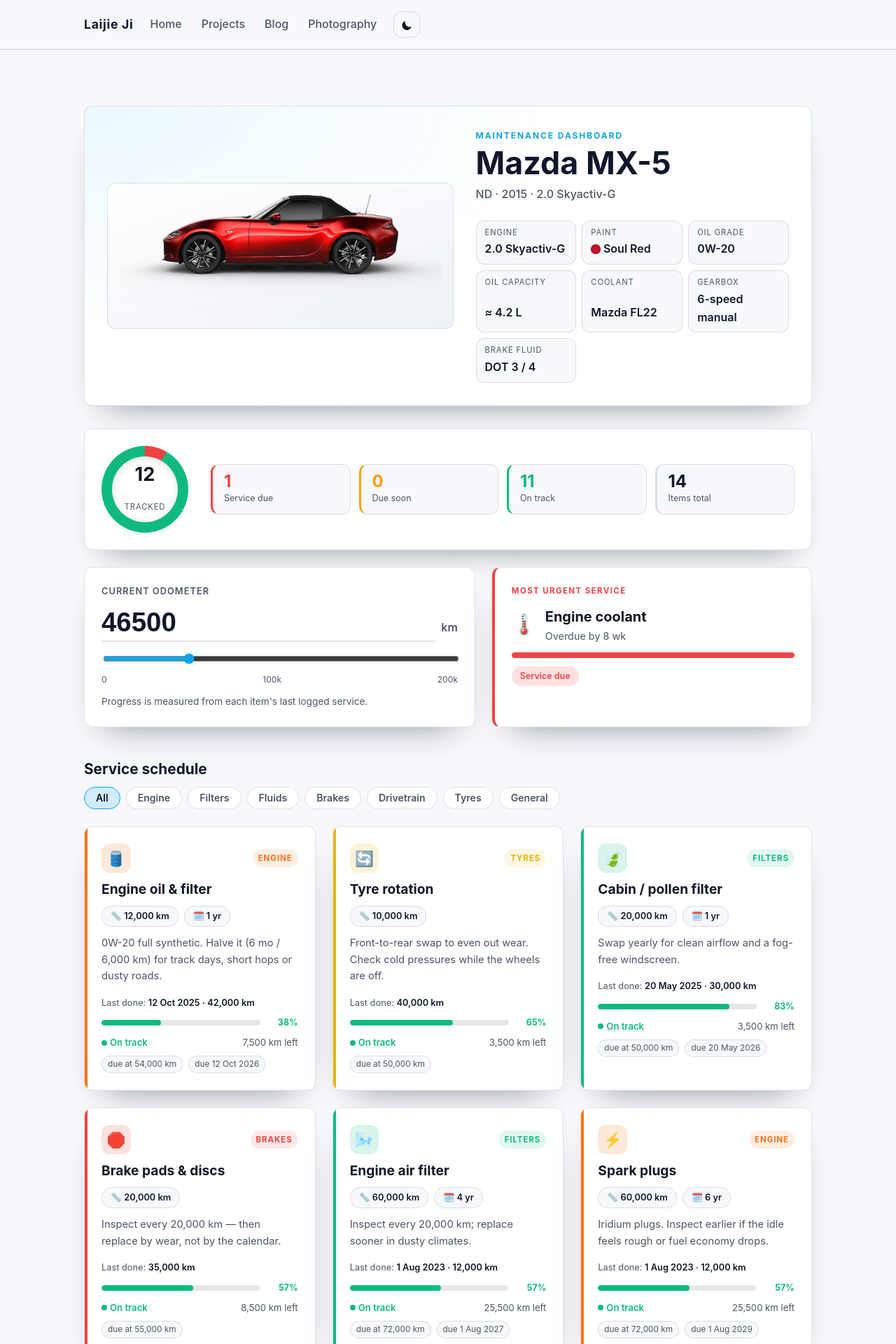
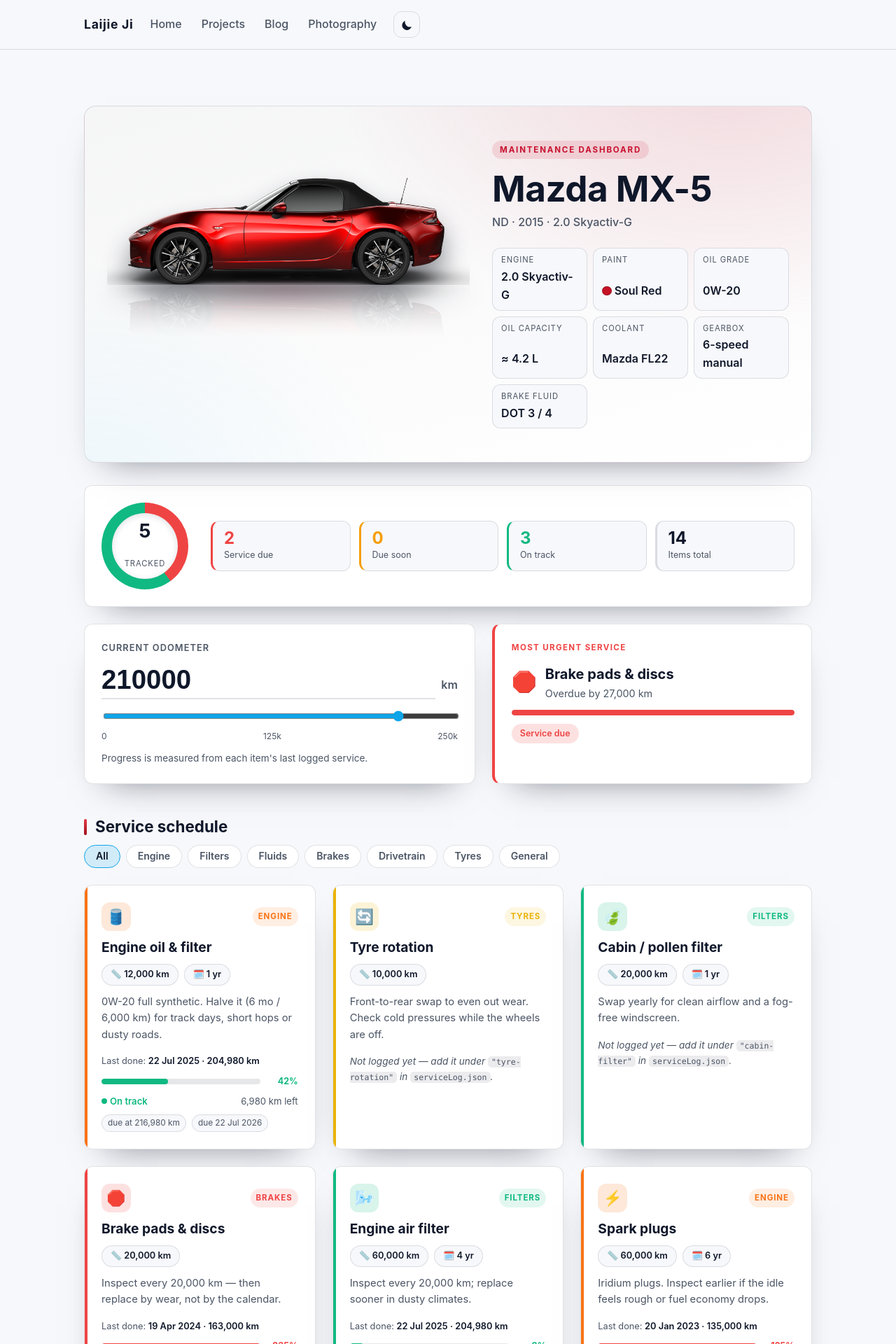
Before and after one commit to LaijieJi/webpage, a Vue app: page /car-maintenance in a window 1280 px wide. Shown: the top 1920 px of the page at 70% size. Built offline with nearby package versions, Linux system fonts and the light colour scheme.

Commit message:
feat: update history and visual improvements

```diff
--- a/src/components/MaintenanceGuide.vue
+++ b/src/components/MaintenanceGuide.vue
@@ -139,6 +139,17 @@
 
 .cmg__title {
   font-size: clamp(1.5rem, 3vw, 2rem);
+  display: flex;
+  align-items: center;
+  gap: var(--space-md);
+}
+
+.cmg__title::before {
+  content: '';
+  width: 4px;
+  height: 1.05em;
+  border-radius: 999px;
+  background: linear-gradient(180deg, #e23a44, #9e0f20);
 }
 
 .cmg__sub {
--- /dev/null
+++ b/src/components/ServiceHistory.vue
@@ -0,0 +1,167 @@
+<template>
+  <section class="svh" aria-labelledby="svh-title">
+    <h2 id="svh-title" class="svh__heading">Service history</h2>
+    <p class="svh__sub">
+      Transcribed from the owner's service book, workshop invoices and ITV reports — newest first.
+    </p>
+
+    <ol class="svh__list">
+      <li
+        v-for="(entry, i) in serviceHistory"
+        :key="i"
+        class="svh__item"
+        :style="{ '--c': historyTypes[entry.type].color }"
+      >
+        <span class="svh__dot" :title="historyTypes[entry.type].label">{{ historyTypes[entry.type].icon }}</span>
+        <div class="svh__card">
+          <div class="svh__meta">
+            <span class="svh__date">{{ formatDate(entry.date) }}</span>
+            <span v-if="entry.km" class="svh__km">{{ fmt(entry.km) }} km</span>
+            <span class="svh__tag">{{ historyTypes[entry.type].label }}</span>
+          </div>
+          <p class="svh__title">{{ entry.title }}</p>
+          <p v-if="entry.place" class="svh__place">{{ entry.place }}</p>
+        </div>
+      </li>
+    </ol>
+  </section>
+</template>
+
+<script setup>
+import { serviceHistory, historyTypes } from '../data/serviceHistory.js';
+
+const fmt = (n) => Number(n).toLocaleString('en-US');
+
+const formatDate = (value) =>
+  new Date(value).toLocaleDateString('en-GB', { day: 'numeric', month: 'short', year: 'numeric' });
+</script>
+
+<style scoped>
+.svh {
+  margin-top: var(--space-3xl);
+}
+
+.svh__heading {
+  font-size: 1.4rem;
+  display: flex;
+  align-items: center;
+  gap: var(--space-md);
+}
+
+.svh__heading::before {
+  content: '';
+  width: 4px;
+  height: 1.05em;
+  border-radius: 999px;
+  background: linear-gradient(180deg, #e23a44, #9e0f20);
+}
+
+.svh__sub {
+  color: var(--muted);
+  font-size: 0.9rem;
+  margin-top: var(--space-xs);
+  margin-bottom: var(--space-xl);
+  max-width: 60ch;
+}
+
+.svh__list {
+  list-style: none;
+  margin: 0;
+  padding: 0;
+  position: relative;
+}
+
+/* the vertical rail */
+.svh__list::before {
+  content: '';
+  position: absolute;
+  top: 6px;
+  bottom: 6px;
+  left: 13px;
+  width: 2px;
+  background: var(--border);
+}
+
+.svh__item {
+  position: relative;
+  display: grid;
+  grid-template-columns: 28px 1fr;
+  gap: var(--space-lg);
+  padding-bottom: var(--space-lg);
+}
+
+.svh__item:last-child {
+  padding-bottom: 0;
+}
+
+.svh__dot {
+  position: relative;
+  z-index: 1;
+  width: 28px;
+  height: 28px;
+  border-radius: 50%;
+  display: inline-flex;
+  align-items: center;
+  justify-content: center;
+  font-size: 0.85rem;
+  background: var(--card);
+  border: 2px solid var(--c);
+  box-shadow: 0 0 0 4px var(--bg);
+}
+
+.svh__card {
+  border: 1px solid var(--border);
+  border-left: 3px solid var(--c);
+  border-radius: var(--radius);
+  background: var(--card);
+  padding: var(--space-md) var(--space-lg);
+  transition: transform var(--transition), box-shadow var(--transition);
+}
+
+.svh__card:hover {
+  transform: translateX(2px);
+  box-shadow: var(--shadow);
+}
+
+.svh__meta {
+  display: flex;
+  flex-wrap: wrap;
+  align-items: center;
+  gap: var(--space-sm);
+  margin-bottom: var(--space-xs);
+}
+
+.svh__date {
+  font-weight: 700;
+  font-size: 0.9rem;
+}
+
+.svh__km {
+  font-size: 0.74rem;
+  font-weight: 600;
+  color: var(--muted);
+  padding: 1px var(--space-sm);
+  border: 1px solid var(--border);
+  border-radius: 999px;
+  background: var(--bg);
+}
+
+.svh__tag {
+  font-size: 0.68rem;
+  font-weight: 700;
+  text-transform: uppercase;
+  letter-spacing: 0.08em;
+  color: var(--c);
+  margin-left: auto;
+}
+
+.svh__title {
+  font-size: 0.95rem;
+}
+
+.svh__place {
+  margin-top: 2px;
+  font-size: 0.8rem;
+  color: var(--muted);
+}
+</style>
--- /dev/null
+++ b/src/data/serviceHistory.js
@@ -0,0 +1,31 @@
+// Full service history, transcribed from the owner's service book, workshop
+// invoices (Talleres Barbado, Maza Motor), the Norauto battery receipt and the
+// ITV inspection reports. Newest first. `km` is the odometer at that visit.
+
+export const serviceHistory = [
+  { date: '2026-05-01', km: 209000, type: 'cosmetic', title: 'Bodywork & full repaint', place: 'Maza Motor' },
+  { date: '2026-04-19', km: null, type: 'part', title: 'Battery replaced — Norauto 45Ah / 300A', place: 'Norauto' },
+  { date: '2025-11-14', km: 207000, type: 'inspection', title: 'ITV roadworthiness — passed (next due 14 Nov 2026)' },
+  { date: '2025-07-22', km: 204980, type: 'service', title: 'Oil (Castrol 5W30), oil filter & air filter', place: 'Talleres Barbado' },
+  { date: '2025-01-20', km: 184000, type: 'service', title: 'Service — oils & filters' },
+  { date: '2024-04-19', km: 163000, type: 'service', title: 'Oil & filters, brakes', place: 'Talleres Barbado' },
+  { date: '2023-10-01', km: 148000, type: 'inspection', title: 'ITV roadworthiness — passed' },
+  { date: '2023-01-20', km: 135000, type: 'service', title: 'Oil, oil & air filter, spark plugs', place: 'Talleres Barbado' },
+  { date: '2022-06-20', km: 127000, type: 'cosmetic', title: 'Paint' },
+  { date: '2021-11-15', km: 112000, type: 'service', title: 'Service — tyres & brakes' },
+  { date: '2021-09-30', km: 108000, type: 'inspection', title: 'ITV roadworthiness — passed' },
+  { date: '2020-06-18', km: 81000, type: 'service', title: 'Service — tyres & wheel alignment' },
+  { date: '2019-11-12', km: 68000, type: 'service', title: 'Mazda service' },
+  { date: '2019-09-03', km: 65000, type: 'inspection', title: 'ITV roadworthiness — passed' },
+  { date: '2019-01-22', km: 49000, type: 'service', title: 'Oil & filters, spark plugs, brakes' },
+  { date: '2017-10-30', km: 16000, type: 'service', title: 'First scheduled Mazda service' },
+  { date: '2017-03-29', km: null, type: 'milestone', title: 'Bought from Mazda dealer' }
+];
+
+export const historyTypes = {
+  service: { label: 'Service', icon: '🔧', color: '#f97316' },
+  inspection: { label: 'ITV', icon: '🛡️', color: '#38bdf8' },
+  cosmetic: { label: 'Bodywork', icon: '🎨', color: '#ef4444' },
+  part: { label: 'Part', icon: '🔋', color: '#10b981' },
+  milestone: { label: 'Milestone', icon: '🏁', color: '#64748b' }
+};
--- a/src/data/serviceLog.json
+++ b/src/data/serviceLog.json
@@ -1,14 +1,7 @@
 {
-  "oil": { "lastKm": 42000, "lastDate": "2025-10-12" },
-  "tyre-rotation": { "lastKm": 40000 },
-  "cabin-filter": { "lastKm": 30000, "lastDate": "2025-05-20" },
-  "brake-pads": { "lastKm": 35000 },
-  "air-filter": { "lastKm": 12000, "lastDate": "2023-08-01" },
-  "spark-plugs": { "lastKm": 12000, "lastDate": "2023-08-01" },
-  "transmission-oil": { "lastKm": 12000 },
-  "differential-oil": { "lastKm": 12000 },
-  "coolant": { "lastKm": 0, "lastDate": "2015-08-01" },
-  "brake-fluid": { "lastDate": "2024-07-01" },
-  "wipers": { "lastDate": "2025-12-01" },
-  "battery": { "lastDate": "2022-05-01" }
+  "oil": { "lastKm": 204980, "lastDate": "2025-07-22" },
+  "air-filter": { "lastKm": 204980, "lastDate": "2025-07-22" },
+  "spark-plugs": { "lastKm": 135000, "lastDate": "2023-01-20" },
+  "brake-pads": { "lastKm": 163000, "lastDate": "2024-04-19" },
+  "battery": { "lastDate": "2026-04-19" }
 }
--- a/src/views/CarMaintenanceView.vue
+++ b/src/views/CarMaintenanceView.vue
@@ -3,14 +3,15 @@
     <div class="wrap">
       <!-- Vehicle hero -->
       <header class="cm-hero">
-        <div class="cm-hero__art">
+        <div class="cm-stage">
           <img
-            class="cm-car"
+            class="cm-stage__car"
             :src="mx5Photo"
-            width="1200"
-            height="455"
+            width="1005"
+            height="296"
             alt="Mazda MX-5 (ND, 2015) in Soul Red Crystal with the soft top up"
           />
+          <img class="cm-stage__reflection" :src="mx5Reflection" alt="" aria-hidden="true" />
         </div>
         <div class="cm-hero__info">
           <p class="cm-hero__eyebrow">Maintenance dashboard</p>
@@ -71,13 +72,13 @@
             class="cm-odo__range"
             type="range"
             min="0"
-            max="200000"
+            max="250000"
             step="500"
             v-model.number="odometer"
             aria-label="Adjust odometer reading"
           />
           <div class="cm-odo__scale">
-            <span>0</span><span>100k</span><span>200k</span>
+            <span>0</span><span>125k</span><span>250k</span>
           </div>
           <p class="cm-odo__hint">Progress is measured from each item's last logged service.</p>
         </div>
@@ -168,6 +169,8 @@
         </article>
       </div>
 
+      <ServiceHistory />
+
       <MaintenanceGuide />
 
       <p class="cm-footnote">
@@ -186,9 +189,11 @@
 import { vehicle, categories, maintenanceItems, statusLegend } from '../data/carMaintenance.js';
 import serviceLog from '../data/serviceLog.json';
 import MaintenanceGuide from '../components/MaintenanceGuide.vue';
+import ServiceHistory from '../components/ServiceHistory.vue';
 import mx5Photo from '../assets/media/mx5-soul-red.png';
+import mx5Reflection from '../assets/media/mx5-reflection.png';
 
-const odometer = ref(46500);
+const odometer = ref(210000);
 const activeCategory = ref('All');
 const today = new Date();
 
@@ -346,47 +351,102 @@
 <style scoped>
 /* Hero */
 .cm-hero {
+  position: relative;
+  overflow: hidden;
   display: grid;
-  grid-template-columns: minmax(0, 1.05fr) minmax(0, 0.95fr);
+  grid-template-columns: minmax(0, 1.1fr) minmax(0, 0.9fr);
   gap: var(--space-2xl);
   align-items: center;
-  padding: var(--space-2xl);
+  padding: var(--space-3xl) var(--space-2xl);
   border: 1px solid var(--border);
-  border-radius: var(--radius);
+  border-radius: calc(var(--radius) * 1.4);
   background:
-    radial-gradient(120% 140% at 0% 0%, rgba(56, 189, 248, 0.1), transparent 55%),
-    var(--card);
+    radial-gradient(90% 130% at 88% -15%, rgba(200, 16, 46, 0.14), transparent 60%),
+    radial-gradient(80% 130% at 0% 115%, rgba(56, 189, 248, 0.08), transparent 55%),
+    linear-gradient(165deg, color-mix(in srgb, var(--text) 4%, var(--card)), var(--card));
   box-shadow: var(--shadow);
 }
 
-.cm-hero__art {
+html[data-theme='dark'] .cm-hero {
+  background:
+    radial-gradient(90% 130% at 88% -15%, rgba(216, 28, 58, 0.28), transparent 60%),
+    radial-gradient(80% 130% at 0% 115%, rgba(56, 189, 248, 0.12), transparent 55%),
+    linear-gradient(165deg, #1a2540, #0e1729);
+}
+
+/* Showroom stage for the car photo */
+.cm-stage {
+  position: relative;
   display: flex;
+  flex-direction: column;
   align-items: center;
   justify-content: center;
-  padding: var(--space-lg);
-  border-radius: var(--radius);
-  border: 1px solid var(--border);
-  background: linear-gradient(160deg, #ffffff 0%, #eef1f6 100%);
-  box-shadow: inset 0 1px 0 rgba(255, 255, 255, 0.8);
 }
 
-.cm-car {
-  width: min(100%, 32rem);
+.cm-stage::before {
+  content: '';
+  position: absolute;
+  left: 50%;
+  top: 36%;
+  width: 80%;
+  height: 30%;
+  transform: translateX(-50%);
+  background: radial-gradient(closest-side, rgba(200, 16, 46, 0.18), transparent 74%);
+  filter: blur(14px);
+  z-index: 0;
+}
+
+html[data-theme='dark'] .cm-stage::before {
+  background: radial-gradient(closest-side, rgba(224, 30, 60, 0.5), transparent 72%);
+}
+
+.cm-stage__car {
+  position: relative;
+  z-index: 1;
+  width: min(100%, 34rem);
   height: auto;
   display: block;
+  filter: drop-shadow(0 22px 18px rgba(8, 12, 24, 0.45));
+}
+
+html[data-theme='dark'] .cm-stage__car {
+  filter: drop-shadow(0 26px 22px rgba(0, 0, 0, 0.6));
+}
+
+.cm-stage__reflection {
+  width: min(100%, 34rem);
+  height: auto;
+  display: block;
+  margin-top: -1px;
+  opacity: 0.15;
+  pointer-events: none;
+}
+
+html[data-theme='dark'] .cm-stage__reflection {
+  opacity: 0.22;
 }
 
 .cm-hero__eyebrow {
+  display: inline-block;
   text-transform: uppercase;
   letter-spacing: 0.16em;
-  font-size: 0.75rem;
+  font-size: 0.72rem;
   font-weight: 700;
-  color: var(--accent-strong);
+  color: #c8102e;
+  padding: 4px 11px;
+  border-radius: 999px;
+  background: color-mix(in srgb, #c8102e 12%, transparent);
+}
+
+html[data-theme='dark'] .cm-hero__eyebrow {
+  color: #ff6472;
+  background: color-mix(in srgb, #ff6472 15%, transparent);
 }
 
 .cm-hero__name {
-  font-size: clamp(2rem, 4vw, 2.8rem);
-  margin-top: var(--space-xs);
+  font-size: clamp(2.2rem, 4.5vw, 3.2rem);
+  margin-top: var(--space-md);
+  letter-spacing: -0.01em;
 }
 
 .cm-hero__sub {
@@ -648,8 +708,19 @@
 
 /* Section title */
 .cm-section-title {
-  font-size: 1.3rem;
+  font-size: 1.4rem;
   margin: var(--space-3xl) 0 var(--space-md);
+  display: flex;
+  align-items: center;
+  gap: var(--space-md);
+}
+
+.cm-section-title::before {
+  content: '';
+  width: 4px;
+  height: 1.05em;
+  border-radius: 999px;
+  background: linear-gradient(180deg, #e23a44, #9e0f20);
 }
 
 /* Filter chips */
@@ -713,8 +784,9 @@
 }
 
 .cm-card:hover {
-  transform: translateY(-3px);
-  box-shadow: 0 28px 48px -32px rgba(15, 23, 42, 0.6);
+  transform: translateY(-4px);
+  border-color: color-mix(in srgb, var(--cat) 45%, var(--border));
+  box-shadow: 0 26px 44px -30px rgba(15, 23, 42, 0.6), 0 0 0 1px color-mix(in srgb, var(--cat) 32%, transparent);
 }
 
 .cm-card__top {
```
Also changed, not shown: src/assets/media/mx5-reflection.png (added), src/assets/media/mx5-soul-red.png.
